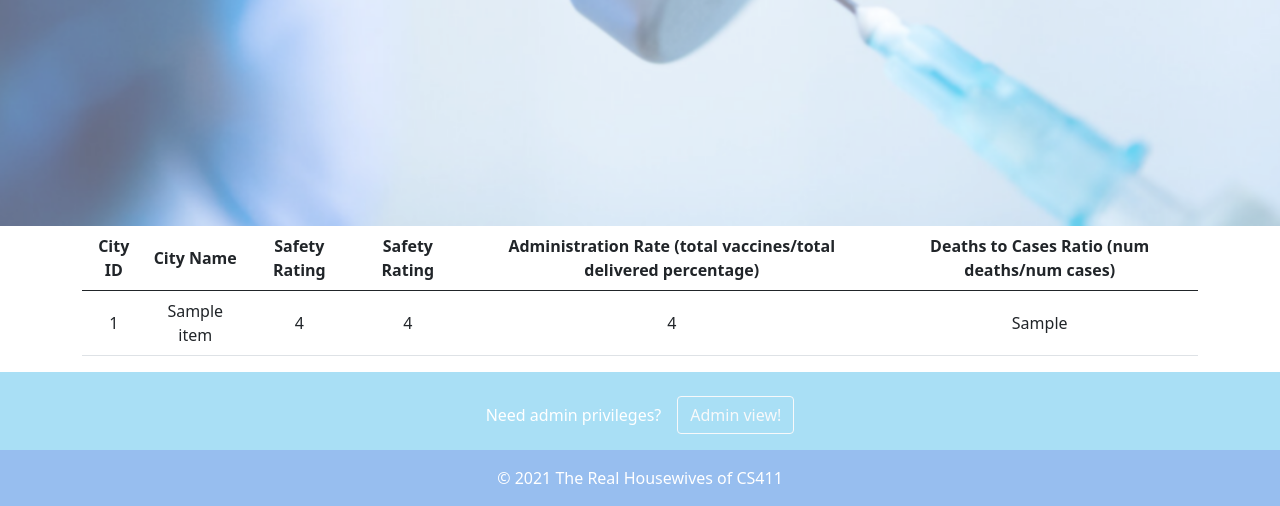
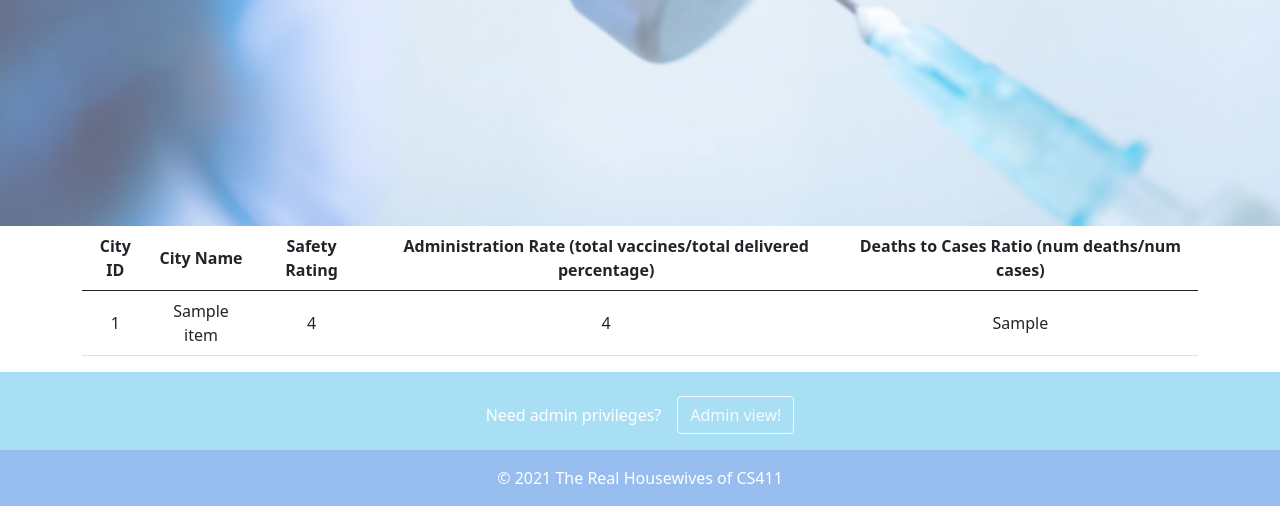
Before and after one commit to emilyvera/vaccine-tracker, a Flask app: template app/templates/home.html in a window 1280 px wide. Shown: the part 574-1080 px from the top of the page. Run offline with Flask 2, Linux system fonts and the light colour scheme; the template is opened without the code that fills it: most values are stand-ins (such as "Sample title", 1, 10 or a date in 2020).

Commit message:
Fixed stored procedure table

```diff
--- a/app/templates/home.html
+++ b/app/templates/home.html
@@ -53,7 +53,6 @@
               <th class="city-id">City ID</th>
               <th class="city-name">City Name</th>
               <th class="safety-rating">Safety Rating</th>
-              <th class="safety-rating">Safety Rating</th>
               <th class="administration-rating">Administration Rate (total vaccines/total delivered percentage)</th>
               <th class="deaths-to-cases-ratio">Deaths to Cases Ratio (num deaths/num cases)</th>
           </tr>
@@ -64,7 +63,6 @@
               <tr>
                   <td>{{item.city_id}}</td>
                   <td>{{item.city_name}}</td>
-                  <td>{{item.safety_rating}}</td>
                   <td>{{item.safety_rating}}</td>
                   <td>{{item.AdministrationRating}}</td>
                   <td>{{item.DeathToCasesRatio}}</td>
```
